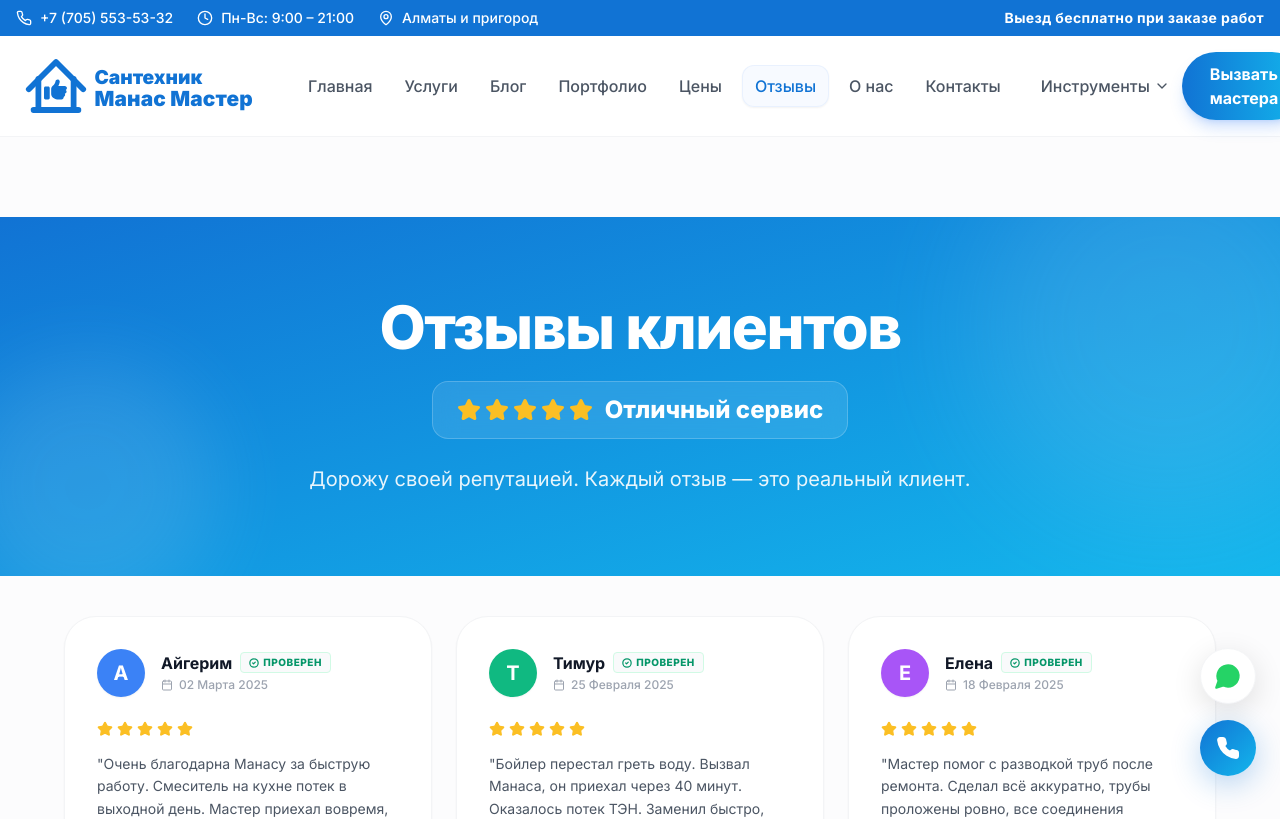
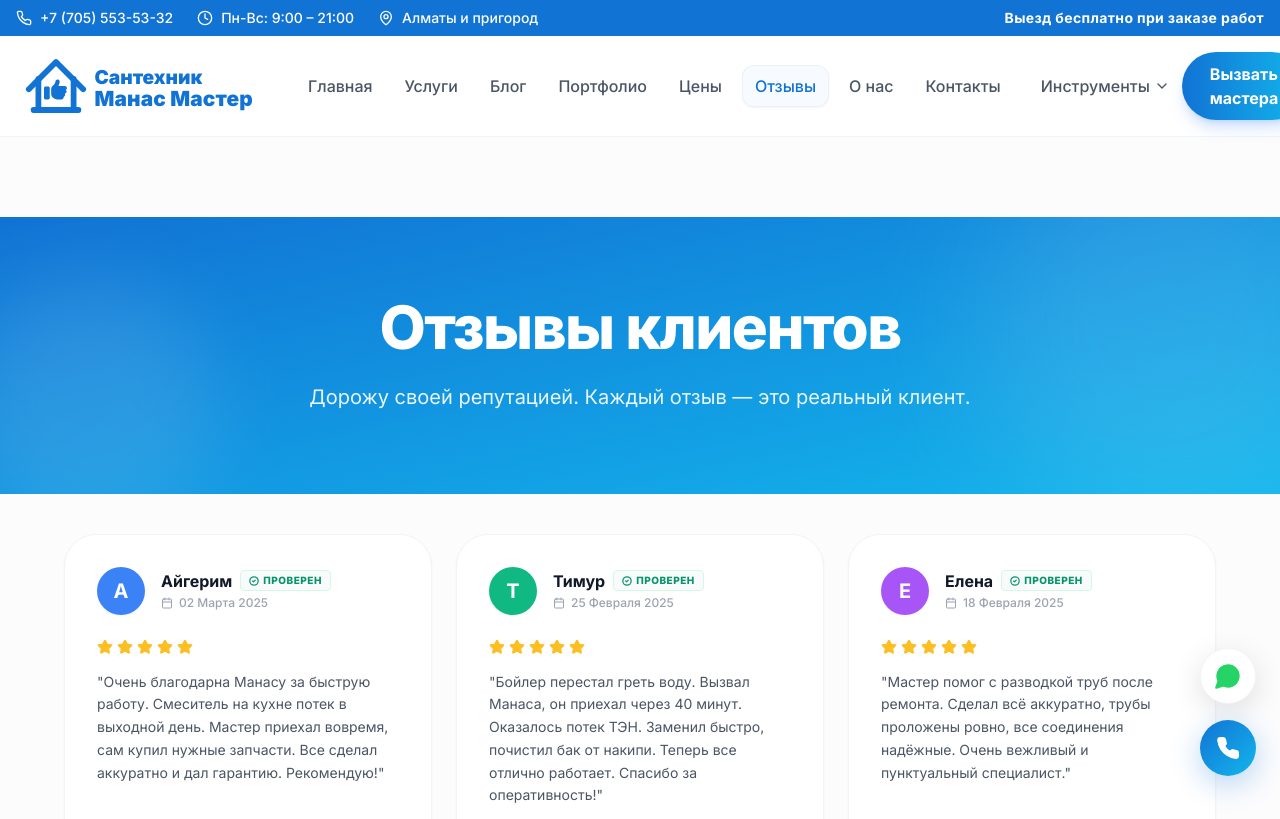
Before and after one commit to amanas1/mana-santehnika, a React (Vite) app: page /reviews in a window 1280 px wide. Shown: the top 819 px of the page. Built offline with nearby package versions, Linux system fonts and the light colour scheme; the HTML template or start-up script is replaced by a standard one.

Commit message:
Cleanup: Removed 7/7 and stars from reviews, updated work hours to 12h

```diff
--- a/src/pages/Index.tsx
+++ b/src/pages/Index.tsx
@@ -715,8 +715,8 @@ const Index = () => {
 
             <div className="w-full lg:w-auto shrink-0 flex gap-4 justify-center mt-8 lg:mt-0">
               <div className="bg-white p-6 rounded-3xl shadow-xl flex flex-col items-center justify-center text-center w-36 h-36">
-                <div className="text-4xl font-black text-[#1173D4] mb-2">7/7</div>
-                <div className="text-xs font-bold text-slate-500 uppercase tracking-wider">Без<br/>выходных</div>
+                <div className="text-4xl font-black text-[#1173D4] mb-2">12</div>
+                <div className="text-xs font-bold text-slate-500 uppercase tracking-wider">Часов<br/>в день</div>
               </div>
               <div className="bg-white p-6 rounded-3xl shadow-xl flex flex-col items-center justify-center text-center w-36 h-36">
                 <div className="text-4xl font-black text-[#1173D4] mb-2">12</div>
--- a/src/pages/Reviews.tsx
+++ b/src/pages/Reviews.tsx
@@ -83,16 +83,7 @@ const Reviews = () => {
         </div>
         <div className="container mx-auto px-6 relative z-10 text-center max-w-4xl">
           <h1 className="text-4xl md:text-5xl lg:text-6xl font-extrabold mb-6 tracking-tight">Отзывы клиентов</h1>
-          <div className="flex justify-center mb-6">
-            <div className="inline-flex items-center gap-3 bg-white/10 backdrop-blur-md px-6 py-3 rounded-2xl border border-white/20">
-              <div className="flex gap-1">
-                {[...Array(5)].map((_, i) => (
-                  <Star key={i} size={24} className="fill-amber-400 text-amber-400" />
-                ))}
-              </div>
-              <span className="font-extrabold text-2xl">Отличный сервис</span>
-            </div>
-          </div>
+
           <p className="text-xl opacity-90 leading-relaxed max-w-2xl mx-auto">
             Дорожу своей репутацией. Каждый отзыв — это реальный клиент.
           </p>
```
